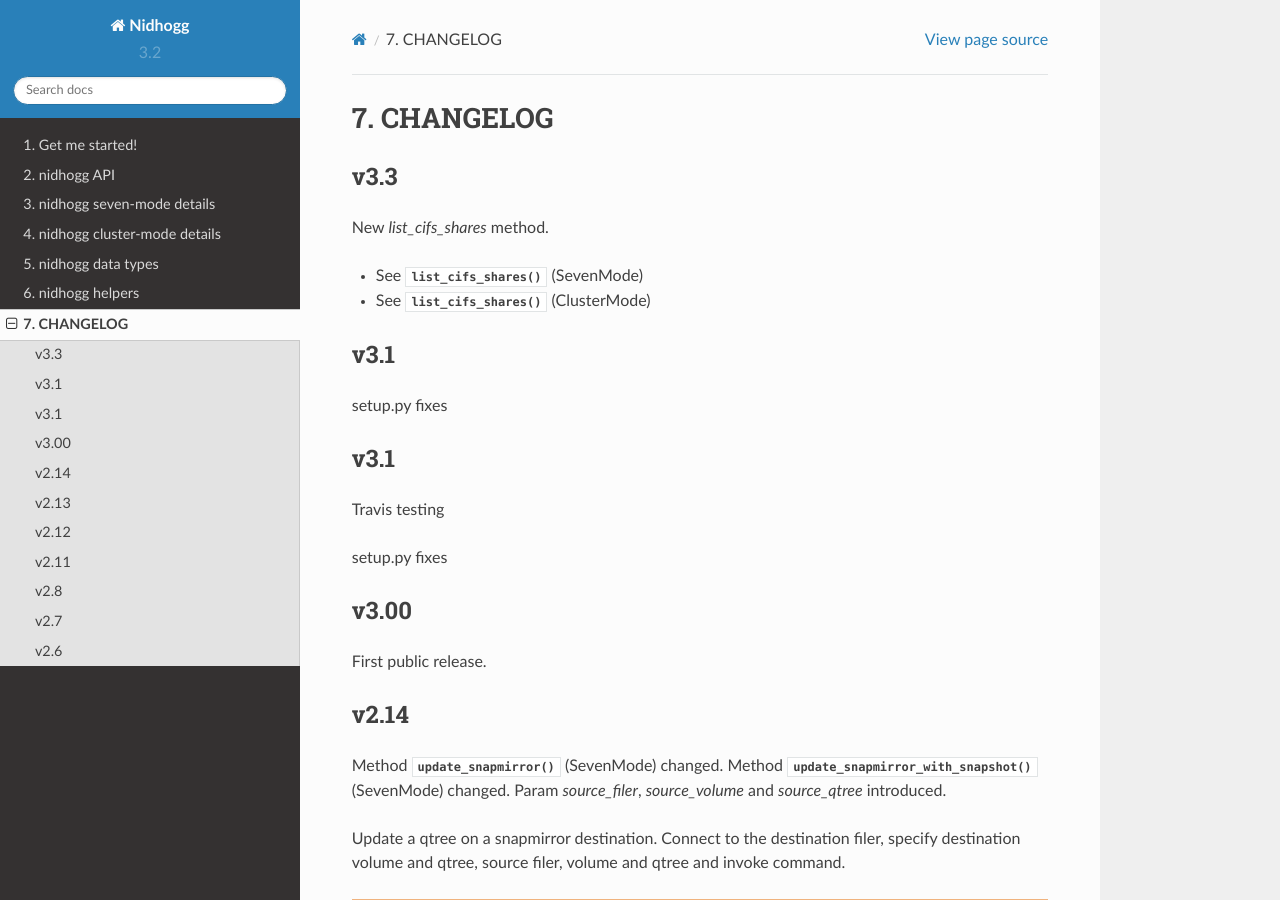
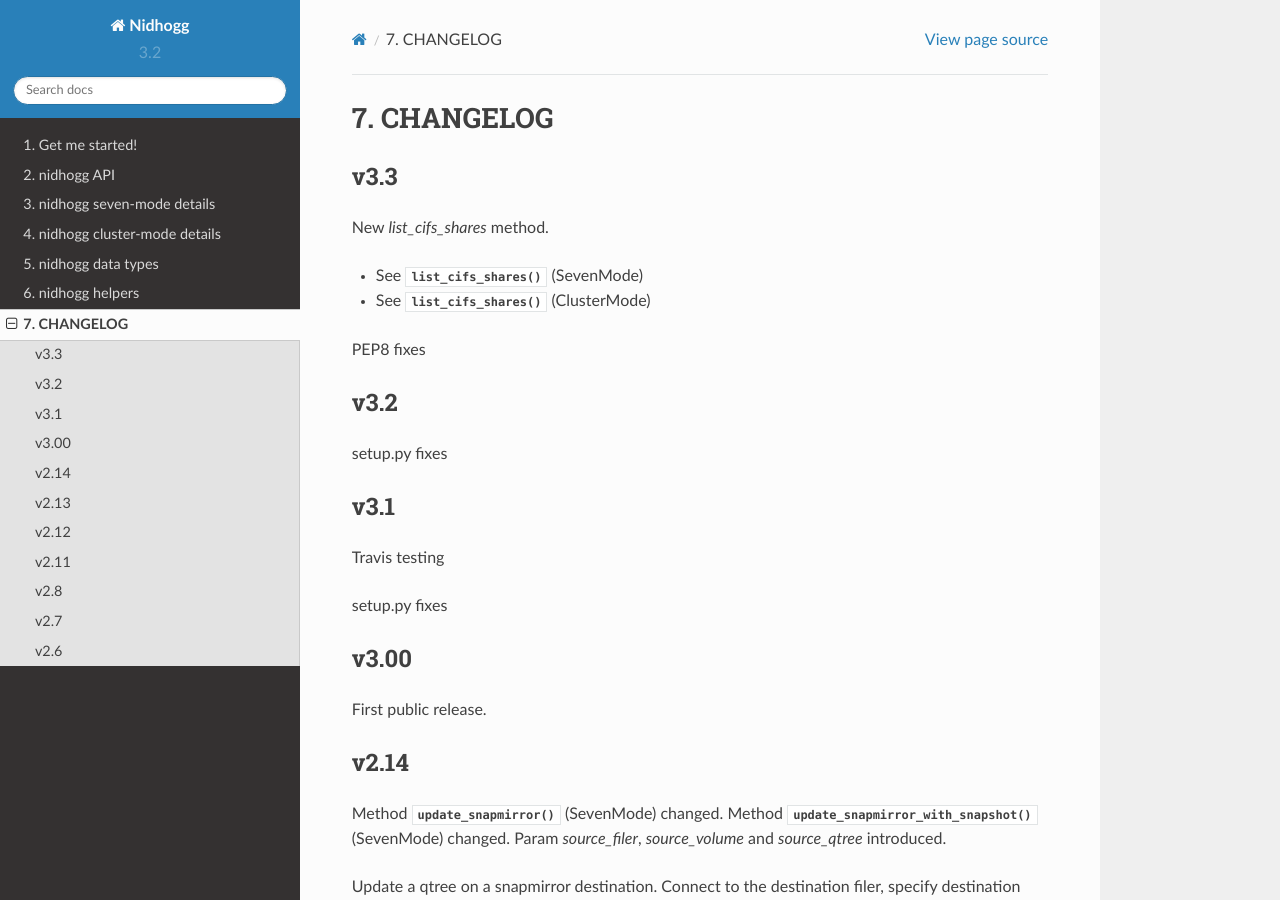
Before and after one commit to ifxit/nidhogg, a Sphinx documentation site: the page built from doc/source/nidhogg_changelog.rst, in a window 1280 px wide and 900 px high. Built offline with Sphinx 7.4.7 and the Read the Docs theme 2.0.0, drawn with Linux system fonts in a browser that asks for light colours.

Commit message:
changelog

```diff
--- a/doc/source/nidhogg_changelog.rst
+++ b/doc/source/nidhogg_changelog.rst
@@ -10,8 +10,10 @@
 * See :py:meth:`~.SevenMode.list_cifs_shares` (SevenMode)
 * See :py:meth:`~.ClusterMode.list_cifs_shares` (ClusterMode)
 
+PEP8 fixes
 
-v3.1
+
+v3.2
 ----
 
 setup.py fixes
```
